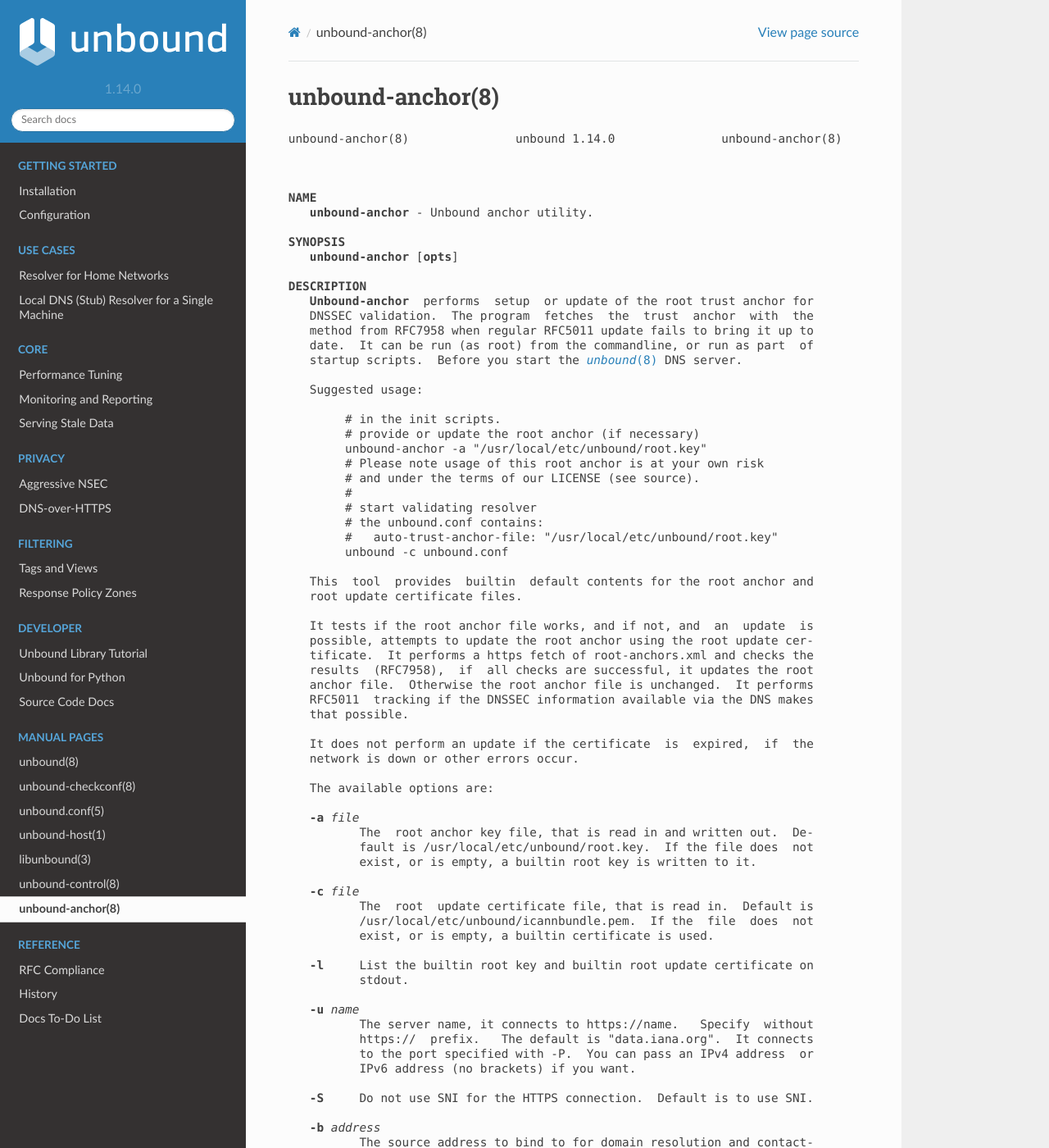
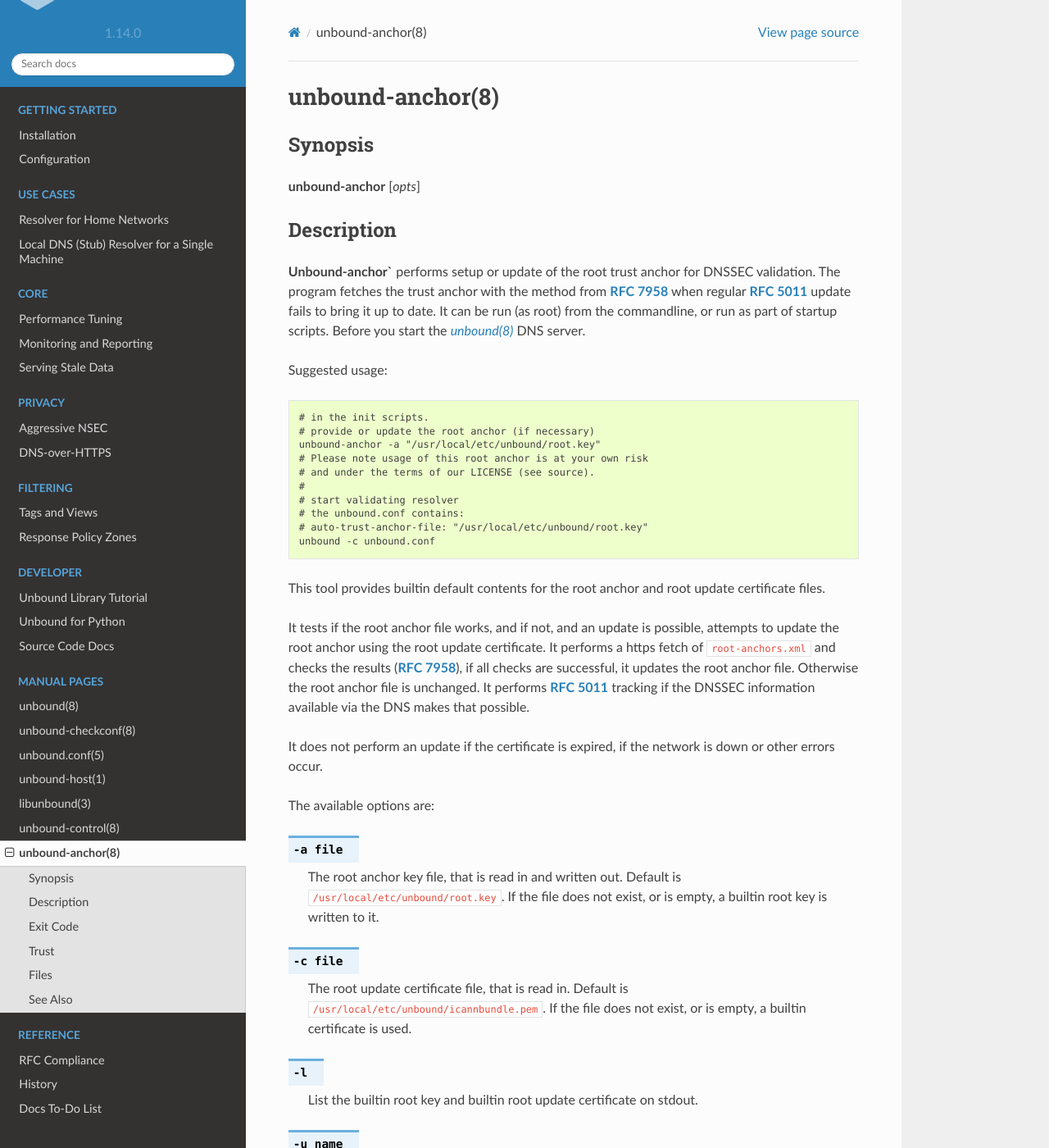
Before and after one commit to NLnetLabs/unbound-manual, a Sphinx documentation site: the page built from source/manpages/unbound-anchor.rst, in a window 1280 px wide and 1400 px high. Shown: the whole window at 82% size. Built offline with Sphinx 7.4.7 and the Read the Docs theme 2.0.0, drawn with Linux system fonts in a browser that asks for light colours; pages that are not in the unit, such as notebooks, are missing from menus; some of the changed text lies outside the part shown.

Commit message:
unbound-anchor

```diff
--- a/source/manpages/unbound-anchor.rst
+++ b/source/manpages/unbound-anchor.rst
@@ -1,200 +1,223 @@
 .. _doc_unbound_anchor_manpage:
 
 unbound-anchor(8)
------------------
+=================
 
-.. raw:: html
+Synopsis
+--------
 
-    <pre class="man">unbound-anchor(8)               unbound 1.14.0               unbound-anchor(8)
+:command:`unbound-anchor` [`opts`]
 
+Description
+-----------
 
+:command:`Unbound-anchor`` performs setup or update of the root trust anchor for
+DNSSEC validation. The program fetches the trust anchor with the method from
+:RFC:`7958` when regular :RFC:`5011` update fails to bring it up to date. It can
+be run (as root) from the commandline, or run as part of startup scripts. Before
+you start the :manpage:`unbound(8)` DNS server.
 
-    <b>NAME</b>
-       <b>unbound-anchor</b> - Unbound anchor utility.
+Suggested usage:
 
-    <b>SYNOPSIS</b>
-       <b>unbound-anchor</b> [<b>opts</b>]
+.. code-block:: text
 
-    <b>DESCRIPTION</b>
-       <b>Unbound-anchor</b>  performs  setup  or update of the root trust anchor for
-       DNSSEC validation.  The program  fetches  the  trust  anchor  with  the
-       method from RFC7958 when regular RFC5011 update fails to bring it up to
-       date.  It can be run (as root) from the commandline, or run as part  of
-       startup scripts.  Before you start the <a href="unbound.html"><i>unbound</i>(8)</a> DNS server.
+ # in the init scripts.
+ # provide or update the root anchor (if necessary)
+ unbound-anchor -a "/usr/local/etc/unbound/root.key"
+ # Please note usage of this root anchor is at your own risk
+ # and under the terms of our LICENSE (see source).
+ #
+ # start validating resolver
+ # the unbound.conf contains:
+ # auto-trust-anchor-file: "/usr/local/etc/unbound/root.key"
+ unbound -c unbound.conf
 
-       Suggested usage:
+This tool provides builtin default contents for the root anchor and root update
+certificate files.
 
-            # in the init scripts.
-            # provide or update the root anchor (if necessary)
-            unbound-anchor -a "/usr/local/etc/unbound/root.key"
-            # Please note usage of this root anchor is at your own risk
-            # and under the terms of our LICENSE (see source).
-            #
-            # start validating resolver
-            # the unbound.conf contains:
-            #   auto-trust-anchor-file: "/usr/local/etc/unbound/root.key"
-            unbound -c unbound.conf
+It tests if the root anchor file works, and if not, and an update is possible,
+attempts to update the root anchor using the root update certificate. It
+performs a https fetch of :file:`root-anchors.xml` and checks the results (:RFC:`7958`), if
+all checks are successful, it updates the root anchor file. Otherwise the root
+anchor file is unchanged. It performs :RFC:`5011` tracking if the DNSSEC information
+available via the DNS makes that possible.
 
-       This  tool  provides  builtin  default contents for the root anchor and
-       root update certificate files.
+It does not perform an update if the certificate is expired, if the network is
+down or other errors occur.
 
-       It tests if the root anchor file works, and if not, and  an  update  is
-       possible, attempts to update the root anchor using the root update cer-
-       tificate.  It performs a https fetch of root-anchors.xml and checks the
-       results  (RFC7958),  if  all checks are successful, it updates the root
-       anchor file.  Otherwise the root anchor file is unchanged.  It performs
-       RFC5011  tracking if the DNSSEC information available via the DNS makes
-       that possible.
+The available options are:
 
-       It does not perform an update if the certificate  is  expired,  if  the
-       network is down or other errors occur.
+.. option:: -a file
 
-       The available options are:
+       The root anchor key file, that is read in and written out. Default is
+       :file:`/usr/local/etc/unbound/root.key`. If the file does not exist, or
+       is empty, a builtin root key is written to it.
 
-       <b>-a</b> <i>file</i>
-              The  root anchor key file, that is read in and written out.  De-
-              fault is /usr/local/etc/unbound/root.key.  If the file does  not
-              exist, or is empty, a builtin root key is written to it.
+.. option:: -c file
 
-       <b>-c</b> <i>file</i>
-              The  root  update certificate file, that is read in.  Default is
-              /usr/local/etc/unbound/icannbundle.pem.  If the  file  does  not
-              exist, or is empty, a builtin certificate is used.
+       The root update certificate file, that is read in. Default is
+       :file:`/usr/local/etc/unbound/icannbundle.pem`. If the file does not
+       exist, or is empty, a builtin certificate is used.
 
-       <b>-l</b>     List the builtin root key and builtin root update certificate on
-              stdout.
+.. option:: -l
 
-       <b>-u</b> <i>name</i>
-              The server name, it connects to https://name.   Specify  without
-              https://  prefix.   The default is "data.iana.org".  It connects
-              to the port specified with -P.  You can pass an IPv4 address  or
-              IPv6 address (no brackets) if you want.
+       List the builtin root key and builtin root update certificate on stdout.
 
-       <b>-S</b>     Do not use SNI for the HTTPS connection.  Default is to use SNI.
+.. option:: -u name
 
-       <b>-b</b> <i>address</i>
-              The source address to bind to for domain resolution and contact-
-              ing the server on https.  May be either an IPv4 address or  IPv6
-              address (no brackets).
+       The server name, it connects to ``https://name``. Specify without
+       ``https://`` prefix. The default is ``"data.iana.org"``. It connects to
+       the port specified with :option:`-P`. You can pass an IPv4 address or
+       IPv6 address (no brackets) if you want.
 
-       <b>-x</b> <i>path</i>
-              The  pathname to the root-anchors.xml file on the server. (forms
-              URL with -u).  The default is /root-anchors/root-anchors.xml.
+.. option:: -S
 
-       <b>-s</b> <i>path</i>
-              The pathname to the root-anchors.p7s file on the server.  (forms
-              URL  with  -u).   The default is /root-anchors/root-anchors.p7s.
-              This file has to be a PKCS7 signature over the xml  file,  using
-              the pem file (-c) as trust anchor.
+       Do not use SNI for the HTTPS connection. Default is to use SNI.
 
-       <b>-n</b> <i>name</i>
-              The  emailAddress  for  the  Subject of the signer's certificate
-              from the p7s signature file.  Only signatures from this name are
-              allowed.   default  is dnssec@iana.org.  If you pass "" then the
-              emailAddress is not checked.
+.. option:: -b address
 
-       <b>-4</b>     Use IPv4 for domain resolution  and  contacting  the  server  on
-              https.  Default is to use IPv4 and IPv6 where appropriate.
+       The source address to bind to for domain resolution and contacting the
+       server on https. May be either an IPv4 address or IPv6 address (no
+       brackets).
 
-       <b>-6</b>     Use  IPv6  for  domain  resolution  and contacting the server on
-              https.  Default is to use IPv4 and IPv6 where appropriate.
+.. option:: -x path
 
-       <b>-f</b> <i>resolv.conf</i>
-              Use the given resolv.conf file.  Not enabled by default, but you
-              could try to pass /etc/resolv.conf on some systems.  It contains
-              the IP addresses of the recursive nameservers to use.   However,
-              since  this  tool could be used to bootstrap that very recursive
-              nameserver, it would not be useful (since that server is not  up
-              yet,  since  we  are bootstrapping it).  It could be useful in a
-              situation where you know an upstream cache is deployed (and run-
-              ning) and in captive portal situations.
+       The pathname to the root-anchors.xml file on the server. (forms URL with
+       :option:`-u`). The default is :file:`/root-anchors/root-anchors.xml`.
 
-       <b>-r</b> <i>root.hints</i>
-              Use  the  given root.hints file (same syntax as the BIND and Un-
-              bound root hints file) to bootstrap domain resolution.   By  de-
-              fault a list of builtin root hints is used.  Unbound-anchor goes
-              to the network itself for these roots, to resolve the server (-u
-              option)  and  to check the root DNSKEY records.  It does so, be-
-              cause the tool when used for  bootstrapping  the  recursive  re-
-              solver,  cannot use that recursive resolver itself because it is
-              bootstrapping that server.
+.. option:: -s path
 
-       <b>-R</b>     Allow fallback from -f resolv.conf file to direct  root  servers
-              query.   It  allows  you to prefer local resolvers, but fallback
-              automatically to direct root query if they do not respond or  do
-              not support DNSSEC.
+       The pathname to the root-anchors.p7s file on the server. (forms URL with
+       :option:`-u`). The default is :file:`/root-anchors/root-anchors.p7s`.
+       This file has to be a PKCS7 signature over the xml file, using the pem
+       file (:option:`-c`) as trust anchor.
 
-       <b>-v</b>     More verbose. Once prints informational messages, multiple times
-              may enable large debug amounts (such  as  full  certificates  or
-              byte-dumps  of  downloaded  files).  By default it prints almost
-              nothing.  It also prints nothing on errors by default;  in  that
-              case  the  original root anchor file is simply left undisturbed,
-              so that a recursive server can start right after it.
+.. option:: -n name
 
-       <b>-C</b> <i>unbound.conf</i>
-              Debug option to read  unbound.conf  into  the  resolver  process
-              used.
+       The emailAddress for the Subject of the signer's certificate from the p7s
+       signature file. Only signatures from this name are allowed. default is
+       dnssec@iana.org. If you pass ``""`` then the emailAddress is not checked.
 
-       <b>-P</b> <i>port</i>
-              Set  the  port  number to use for the https connection.  The de-
-              fault is 443.
+.. option:: -4
 
-       <b>-F</b>     Debug option to force update of the root  anchor  through  down-
-              loading  the xml file and verifying it with the certificate.  By
-              default it first tries to update by contacting  the  DNS,  which
-              uses  much  less bandwidth, is much faster (200 msec not 2 sec),
-              and is nicer to the deployed infrastructure.  With this  option,
-              it  still  attempts  to  do so (and may verbosely tell you), but
-              then ignores the result and goes on  to  use  the  xml  fallback
-              method.
+       Use IPv4 for domain resolution and contacting the server on
+       https. Default is to use IPv4 and IPv6 where appropriate.
 
-       <b>-h</b>     Show the version and commandline option help.
+.. option:: -6
 
-    <b>EXIT</b> <b>CODE</b>
-       This  tool  exits with value 1 if the root anchor was updated using the
-       certificate or if the builtin root-anchor was used.  It exits with code
-       0  if  no update was necessary, if the update was possible with RFC5011
-       tracking, or if an error occurred.
+       Use IPv6 for domain resolution and contacting the server on https.
+       Default is to use IPv4 and IPv6 where appropriate.
 
-       You can check the exit value in this manner:
-            unbound-anchor -a "root.key" || logger "Please check root.key"
-       Or something more suitable for your operational environment.
+.. option:: -f resolv.conf
 
-    <b>TRUST</b>
-       The root keys and update certificate included in this tool are provided
-       for  convenience  and  under  the terms of our license (see the LICENSE
-       file   in   the   source    distribution    or    http://unbound.nlnet-
-       labs.nl/svn/trunk/LICENSE)  and  might be stale or not suitable to your
-       purpose.
+       Use the given resolv.conf file. Not enabled by default, but you could try
+       to pass :file:`/etc/resolv.conf` on some systems. It contains the IP
+       addresses of the recursive nameservers to use. However, since this tool
+       could be used to bootstrap that very recursive nameserver, it would not
+       be useful (since that server is not up yet, since we are bootstrapping
+       it). It could be useful in a situation where you know an upstream cache
+       is deployed (and running) and in captive portal situations.
 
-       By running "unbound-anchor -l" the  keys and certificate that are  con-
-       figured in the code are printed for your convenience.
+.. option:: -r root.hints
 
-       The  build-in  configuration can be overridden by providing a root-cert
-       file and a rootkey file.
+       Use the given root.hints file (same syntax as the BIND and Unbound root
+       hints file) to bootstrap domain resolution. By default a list of builtin
+       root hints is used. Unbound-anchor goes to the network itself for these
+       roots, to resolve the server (:option:`-u` option) and to check the root
+       DNSKEY records. It does so, because the tool when used for bootstrapping
+       the recursive reolver, cannot use that recursive resolver itself because
+       it is bootstrapping that server.
 
-    <b>FILES</b>
-       <i>/usr/local/etc/unbound/root.key</i>
-              The root anchor file, updated with 5011 tracking, and  read  and
-              written to.  The file is created if it does not exist.
+.. option:: -R
 
-       <i>/usr/local/etc/unbound/icannbundle.pem</i>
-              The  trusted  self-signed certificate that is used to verify the
-              downloaded DNSSEC root trust  anchor.   You  can  update  it  by
-              fetching  it  from  https://data.iana.org/root-anchors/icannbun-
-              dle.pem (and validate it).  If the file does  not  exist  or  is
-              empty, a builtin version is used.
+       Allow fallback from :option:`-f resolv.conf` file to direct root servers
+       query. It allows you to prefer local resolvers, but fallback
+       automatically to direct root query if they do not respond or do not
+       support DNSSEC.
 
-       <i>https://data.iana.org/root-anchors/root-anchors.xml</i>
-              Source for the root key information.
+.. option:: -v
 
-       <i>https://data.iana.org/root-anchors/root-anchors.p7s</i>
-              Signature on the root key information.
+       More verbose. Once prints informational messages, multiple times may
+       enable large debug amounts (such as full certificates or byte-dumps of
+       downloaded files). By default it prints almost nothing. It also prints
+       nothing on errors by default; in that case the original root anchor file
+       is simply left undisturbed, so that a recursive server can start right
+       after it.
 
-    <b>SEE</b> <b>ALSO</b>
-       <a href="unbound.conf.html"><i>unbound.conf</i>(5)</a>, <a href="unbound.html"><i>unbound</i>(8)</a>.
+.. option:: -C unbound.conf
 
+       Debug option to read :file:`unbound.conf`` into the resolver process
+       used.
 
+.. option:: -P port
 
-    NLnet Labs                       Aug 12, 2021                unbound-anchor(8)
-    </pre>
+       Set the port number to use for the https connection. The default is 443.
+
+.. option:: -F
+
+       Debug option to force update of the root anchor through downloading the
+       xml file and verifying it with the certificate. By default it first tries
+       to update by contacting the DNS, which uses much less bandwidth, is much
+       faster (200 msec not 2 sec), and is nicer to the deployed infrastructure.
+       With this option, it still attempts to do so (and may verbosely tell
+       you), but then ignores the result and goes on to use the xml fallback
+       method.
+
+.. option:: -h
+
+       Show the version and commandline option help.
+
+Exit Code
+---------
+
+This tool exits with value 1 if the root anchor was updated using the
+certificate or if the builtin root-anchor was used. It exits with code 0 if no
+update was necessary, if the update was possible with :RFC:`5011` tracking, or
+if an error occurred.
+
+You can check the exit value in this manner:
+
+.. code-block:: text
+
+       unbound-anchor -a "root.key" || logger "Please check root.key"
+
+Or something more suitable for your operational environment.
+
+Trust
+-----
+
+The root keys and update certificate included in this tool are provided for
+convenience and under the terms of our license (see the LICENSE file in the
+source distribution or https://github.com/NLnetLabs/unbound/blob/master/LICENSE
+and might be stale or not suitable to your purpose.
+
+By running :command:`unbound-anchor -l` the keys and certificate that are
+configured in the code are printed for your convenience.
+
+The built-in configuration can be overridden by providing a root-cert file and a
+rootkey file.
+
+Files
+-----
+
+/usr/local/etc/unbound/root.key
+       The root anchor file, updated with 5011 tracking, and  read  and written
+       to. The file is created if it does not exist.
+
+/usr/local/etc/unbound/icannbundle.pem
+       The trusted self-signed certificate that is used to verify the
+       downloaded DNSSEC root trust  anchor. You can update it by fetching  it
+       from https://data.iana.org/root-anchors/icannbundle.pem (and validate
+       it). If the file does  not  exist  or  is empty, a builtin version is
+       used.
+
+https://data.iana.org/root-anchors/root-anchors.xml
+       Source for the root key information.
+
+https://data.iana.org/root-anchors/root-anchors.p7s
+       Signature on the root key information.
+
+See Also
+--------
+
+:manpage:`unbound.conf(5)`, :manpage:`unbound(8)`.
```
